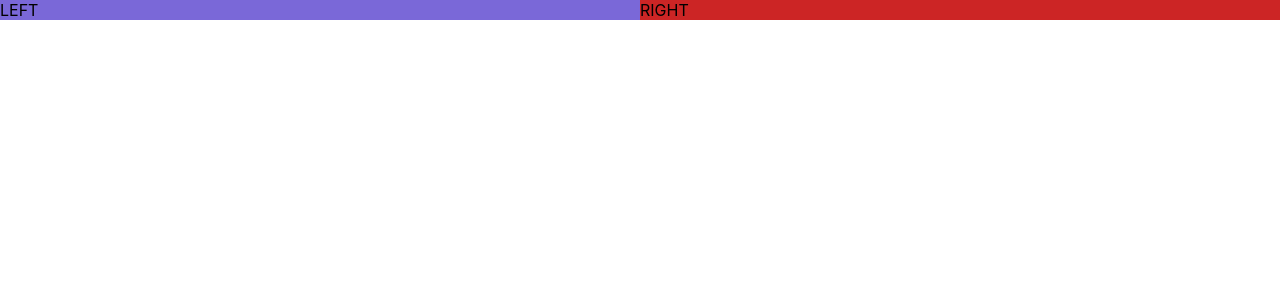
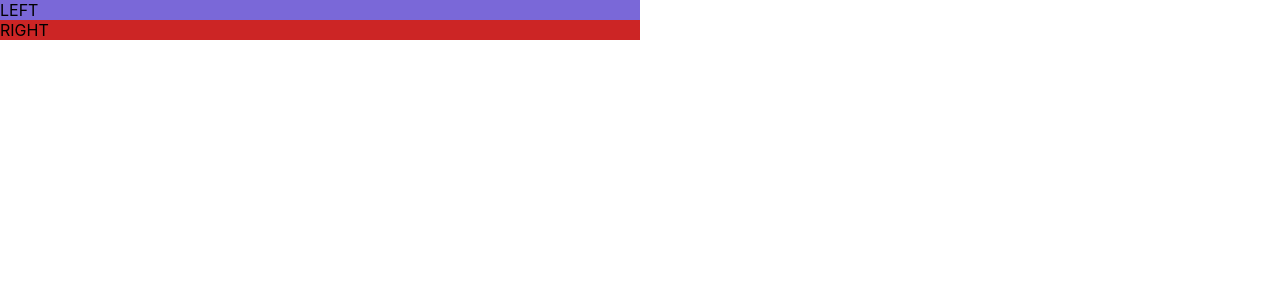
Before and after one commit to gustavohst/gustavohst.github.io, a React (Create React App) app: page / in a window 1280 px wide. Shown: the top 300 px of the page. Built offline with nearby package versions, Linux system fonts and the light colour scheme.

Commit message:
start comit

```diff
--- a/src/App.css
+++ b/src/App.css
@@ -2,8 +2,12 @@
   text-align: center;
 }
 
+html,
+body {
+	height: 100%;
+}
+
 .mainContainter {
-  display: flex;
 }
 
 .leftPanel{
--- a/src/App.js
+++ b/src/App.js
@@ -1,5 +1,4 @@
 import React from 'react';
-import logo from './logo.svg';
 import './App.css';
 
 function App() {
```
